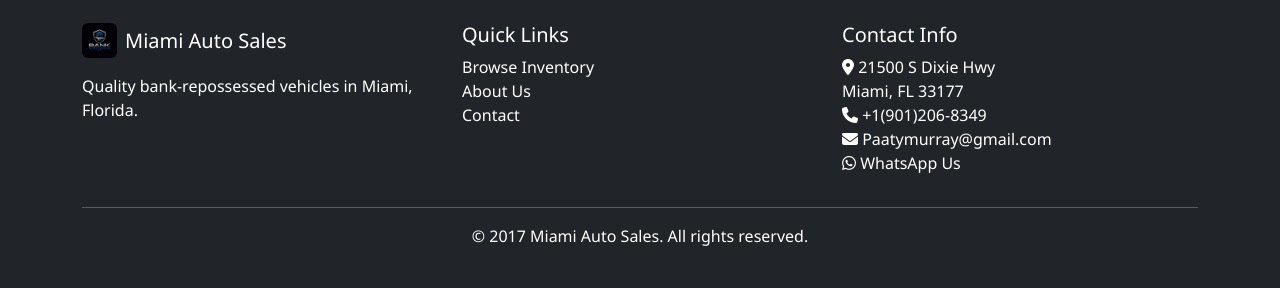
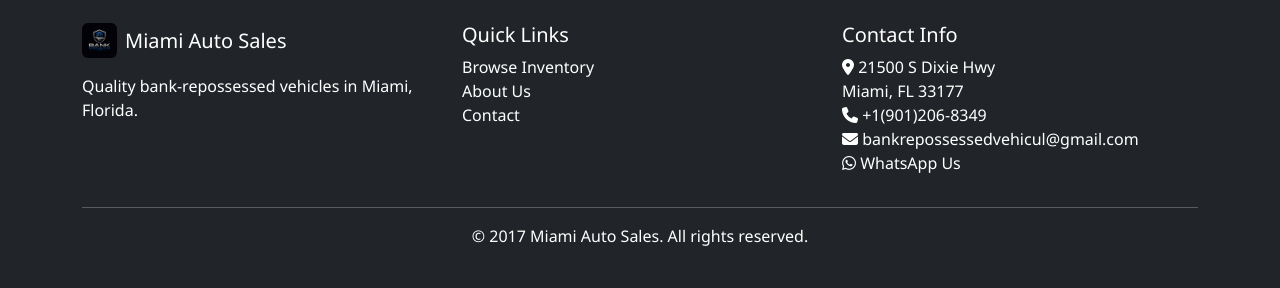
Before and after one commit to nashy45/vehicule2, a Flask app: page /submit-review in a window 1280 px wide. Shown: the part 992-1280 px from the top of the page. Run offline with Flask 3, Linux system fonts and the light colour scheme; data that the repository does not hold is empty.

Commit message:
Update email to bankrepossessedvehicul@gmail.com and ensure 75 reviews initialize on Render

```diff
--- a/app.py
+++ b/app.py
@@ -17,9 +17,9 @@ app.config['MAX_CONTENT_LENGTH'] = 16 * 1024 * 1024  # 16MB max file size
 app.config['MAIL_SERVER'] = 'smtp.gmail.com'
 app.config['MAIL_PORT'] = 587
 app.config['MAIL_USE_TLS'] = True
-app.config['MAIL_USERNAME'] = 'Paatymurray@gmail.com'  # Your email
+app.config['MAIL_USERNAME'] = 'bankrepossessedvehicul@gmail.com'  # Your email
 app.config['MAIL_PASSWORD'] = 'your-app-password-here'  # Gmail App Password (see instructions below)
-app.config['MAIL_DEFAULT_SENDER'] = 'Paatymurray@gmail.com'
+app.config['MAIL_DEFAULT_SENDER'] = 'bankrepossessedvehicul@gmail.com'
 
 # Ensure upload folder exists
 os.makedirs(app.config['UPLOAD_FOLDER'], exist_ok=True)
@@ -160,7 +160,7 @@ def contact():
         try:
             msg = Message(
                 subject='New Contact Form Inquiry - Douala Vehicles',
-                recipients=['Paatymurray@gmail.com'],  # Your email to receive notifications
+                recipients=['bankrepossessedvehicul@gmail.com'],  # Your email to receive notifications
                 body=f"""
 New inquiry from your website!
 
@@ -209,7 +209,7 @@ def submit_review():
         try:
             msg = Message(
                 subject='New Customer Review Submitted - Miami Auto Sales',
-                recipients=['Paatymurray@gmail.com'],
+                recipients=['bankrepossessedvehicul@gmail.com'],
                 body=f"""
 A new customer review has been submitted and is pending approval.
 
--- a/templates/base.html
+++ b/templates/base.html
@@ -104,7 +104,7 @@
                         <i class="fas fa-map-marker-alt"></i> 21500 S Dixie Hwy<br>
                         Miami, FL 33177<br>
                         <i class="fas fa-phone"></i> <a href="tel:+19012068349" class="text-white text-decoration-none">+1(901)206-8349</a><br>
-                        <i class="fas fa-envelope"></i> <a href="mailto:Paatymurray@gmail.com" class="text-white text-decoration-none">Paatymurray@gmail.com</a><br>
+                        <i class="fas fa-envelope"></i> <a href="mailto:bankrepossessedvehicul@gmail.com" class="text-white text-decoration-none">bankrepossessedvehicul@gmail.com</a><br>
                         <i class="fab fa-whatsapp"></i> <a href="https://wa.me/19012068349" target="_blank" class="text-white text-decoration-none">WhatsApp Us</a>
                     </p>
                 </div>
--- a/templates/contact.html
+++ b/templates/contact.html
@@ -69,7 +69,7 @@
 
                         <div>
                             <h5 class="mb-3">Follow Us</h5>
-                            <a href="mailto:Paatymurray@gmail.com" class="btn btn-outline-primary btn-sm me-2">
+                            <a href="mailto:bankrepossessedvehicul@gmail.com" class="btn btn-outline-primary btn-sm me-2">
                                 <i class="fas fa-envelope"></i>
                             </a>
                             <a href="https://wa.me/19012068349" class="btn btn-outline-primary btn-sm me-2" target="_blank">
--- a/templates/index.html
+++ b/templates/index.html
@@ -352,7 +352,7 @@
             <a href="tel:+19012068349" class="btn btn-primary btn-lg">
                 <i class="fas fa-phone me-2"></i> Call Now
             </a>
-            <a href="mailto:Paatymurray@gmail.com" class="btn btn-outline-primary btn-lg">
+            <a href="mailto:bankrepossessedvehicul@gmail.com" class="btn btn-outline-primary btn-lg">
                 <i class="fas fa-envelope me-2"></i> Send Email
             </a>
             <a href="{{ url_for('contact') }}" class="btn btn-outline-primary btn-lg">
--- a/templates/vehicle_detail.html
+++ b/templates/vehicle_detail.html
@@ -106,7 +106,7 @@
                 <a href="tel:+19012068349" class="btn btn-primary btn-lg">
                     <i class="fas fa-phone"></i> Call Us
                 </a>
-                <a href="mailto:Paatymurray@gmail.com?subject=Inquiry about {{ vehicle.year }} {{ vehicle.make }} {{ vehicle.model }}&body=Hello, I'm interested in learning more about this vehicle." class="btn btn-outline-primary btn-lg">
+                <a href="mailto:bankrepossessedvehicul@gmail.com?subject=Inquiry about {{ vehicle.year }} {{ vehicle.make }} {{ vehicle.model }}&body=Hello, I'm interested in learning more about this vehicle." class="btn btn-outline-primary btn-lg">
                     <i class="fas fa-envelope"></i> Email Us
                 </a>
                 <button type="button" class="btn btn-outline-secondary btn-lg" data-bs-toggle="modal" data-bs-target="#inquiryModal">
```
